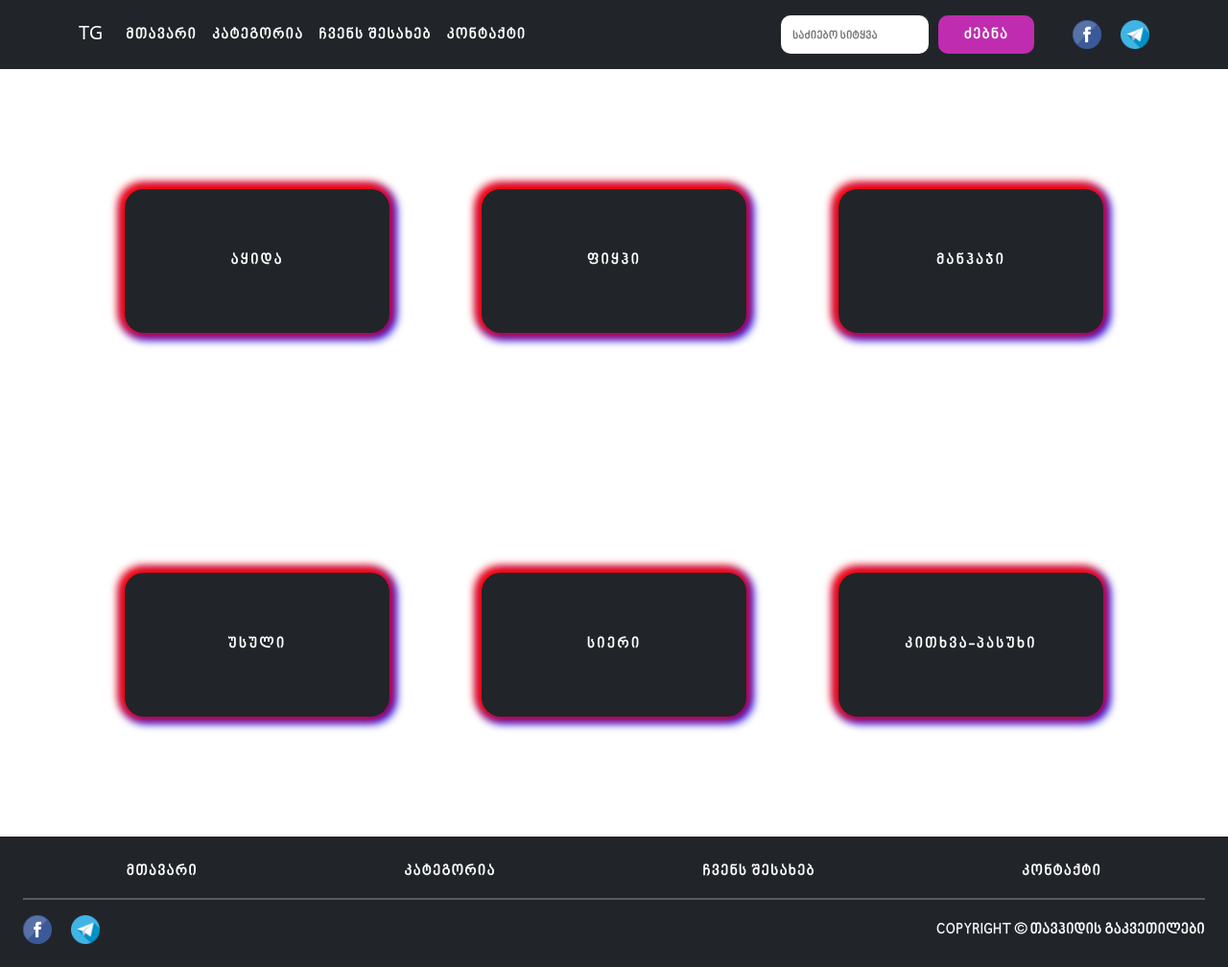
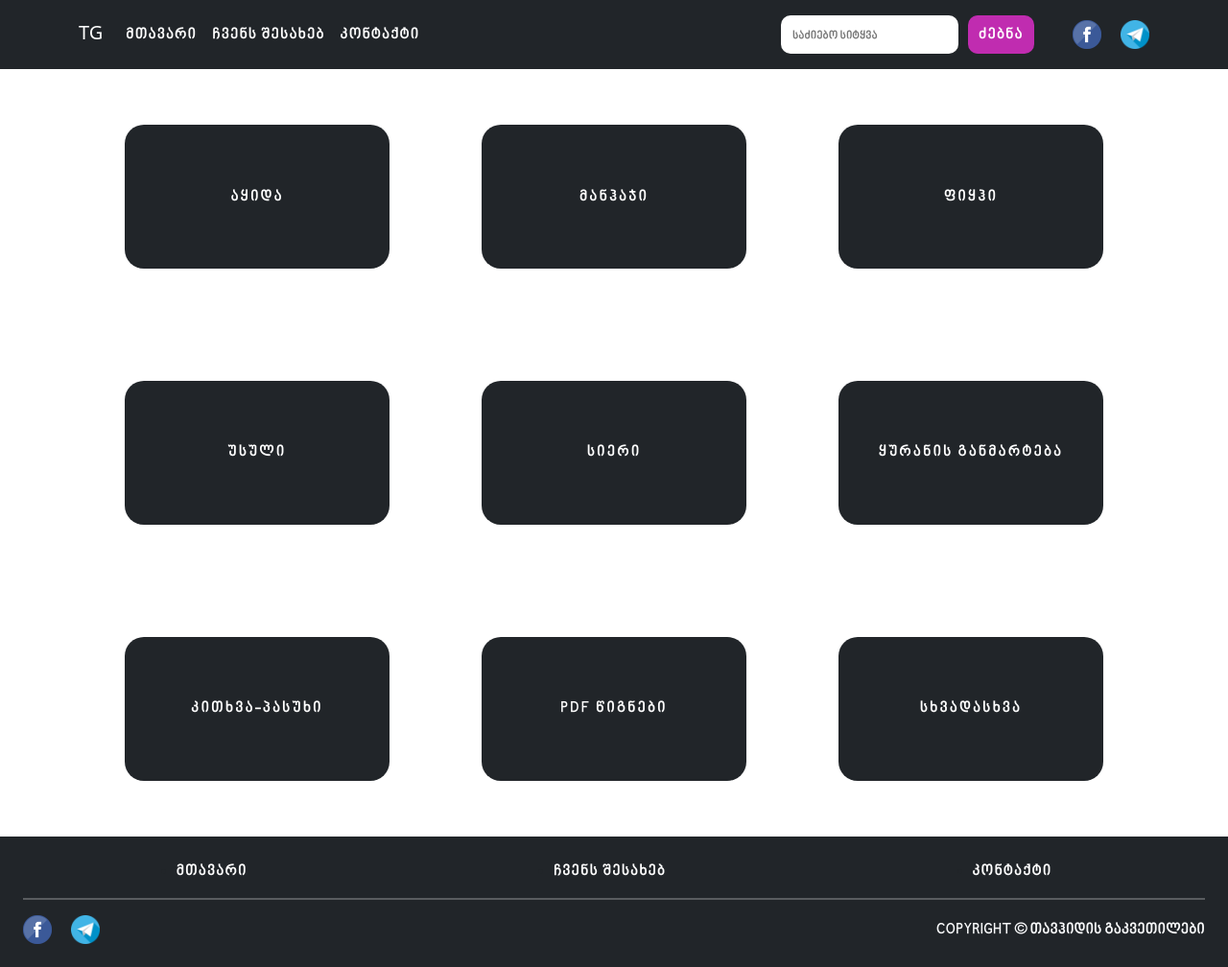
Before and after one commit to Gkamashidze/TG, a plain HTML site: page index.html in a window 1280 px wide. Shown: the whole page at 96% size. Drawn offline with nearby package versions, Linux system fonts and the light colour scheme.

Commit message:
განახლება 1.0

```diff
--- a/index.html
+++ b/index.html
@@ -34,9 +34,9 @@
                         <a href="#" class="nav-link">მთავარი</a>
                     </li>
 
-                    <li class="nav-item">
+                    <!-- <li class="nav-item">
                         <a href="#" class="nav-link">კატეგორია</a>
-                    </li>
+                    </li> -->
 
                     <li class="nav-item">
                         <a href="#" class="nav-link">ჩვენს შესახებ</a>
@@ -129,19 +129,9 @@
                         </div>
                     </a>
 
-                </div>
-
-                <div class="category-list col-md-4 col-lg-4 col-sm-12">
-
-                    <a href="">
+                    <a href="#">
                         <div class="category-list-header bg-dark">
-                            <h2>ფიყჰი</h2>
-                        </div>
-                    </a>
-
-                    <a href="">
-                        <div class="category-list-header bg-dark">
-                            <h2>სიერი</h2>
+                            <h2>კითხვა-პასუხი</h2>
                         </div>
                     </a>
 
@@ -157,7 +147,35 @@
 
                     <a href="">
                         <div class="category-list-header bg-dark">
-                            <h2>კითხვა-პასუხი</h2>
+                            <h2>სიერი</h2>
+                        </div>
+                    </a>
+
+                    <a href="">
+                        <div class="category-list-header bg-dark">
+                            <h2>PDF წიგნები</h2>
+                        </div>
+                    </a>
+
+                </div>
+
+                <div class="category-list col-md-4 col-lg-4 col-sm-12">
+
+                    <a href="">
+                        <div class="category-list-header bg-dark">
+                            <h2>ფიყჰი</h2>
+                        </div>
+                    </a>
+
+                    <a href="">
+                        <div class="category-list-header bg-dark">
+                            <h2>ყურანის განმარტება</h2>
+                        </div>
+                    </a>
+
+                    <a href="">
+                        <div class="category-list-header bg-dark">
+                            <h2>სხვადასხვა</h2>
                         </div>
                     </a>
 
@@ -181,9 +199,9 @@
                         <a href="#" class="nav-link">მთავარი</a>
                     </li>
 
-                    <li class="nav-item">
+                    <!-- <li class="nav-item">
                         <a href="#" class="nav-link">კატეგორია</a>
-                    </li>
+                    </li> -->
 
                     <li class="nav-item">
                         <a href="#" class="nav-link">ჩვენს შესახებ</a>
--- a/style.css
+++ b/style.css
@@ -37,6 +37,7 @@ ul li a {
 }
 
 .search-box input {
+    width: 100%;
     outline: none;
     padding-left: 10px;
     border-radius: 10px;
@@ -71,6 +72,10 @@ a {
     text-decoration: none;
 }
 
+.nav-link:hover {
+    color: #c02cb0 !important;
+}
+
 .category-list {
     display: flex;
     flex-direction: column;
@@ -90,13 +95,19 @@ a {
     display: flex;
     justify-content: center;
     align-items: center;
+    text-align: center;
 
     height: 150px;
 
     border-radius: 20px;
 
+    /* box-shadow: -2px -2px 10px 5px red, 2px 2px 10px 5px blue; */
+}
+
+.category-list-header:hover {
     box-shadow: -2px -2px 10px 5px red, 2px 2px 10px 5px blue;
 }
+
 
 .category-list-header>h2 {
     font-family: sylfaen-header;
@@ -109,6 +120,7 @@ a {
 
 .category-list-header>h2:hover {
     font-size: 28px;
+    color: #c02cb0;
 }
 
 footer {
```
